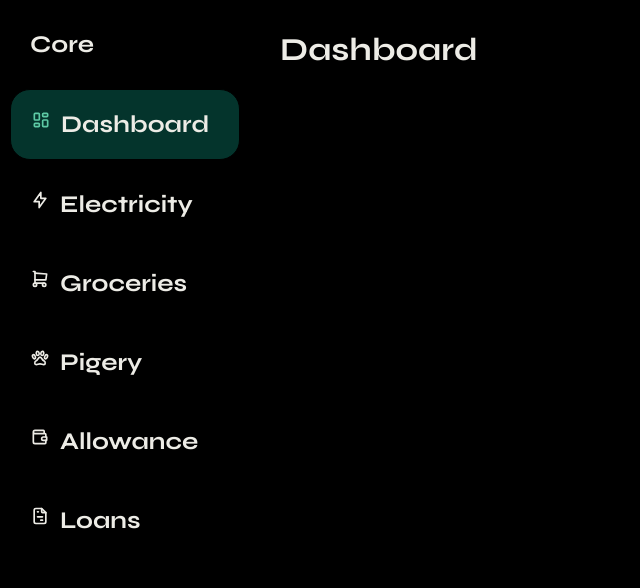
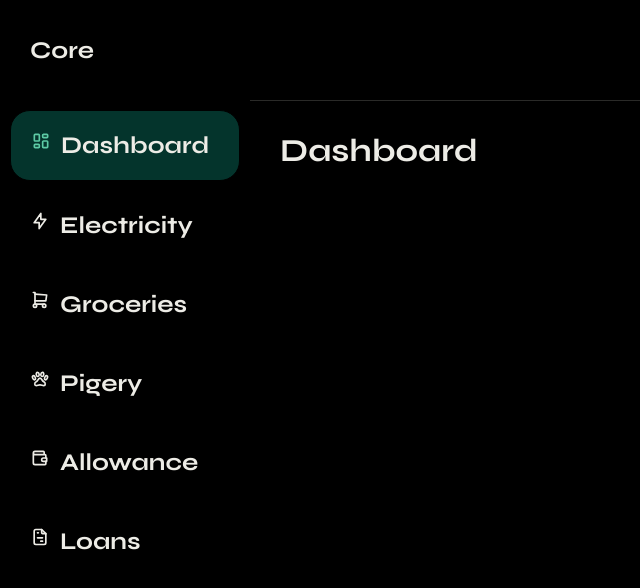
Before and after one commit to Shua-ro/Core, a plain HTML site: page index.html in a window 1280 px wide. Shown: the whole page, without its empty margins (0-640 px from the left). Drawn offline with Linux system fonts and the light colour scheme.

Commit message:
created a navborder

```diff
--- a/index.html
+++ b/index.html
@@ -167,7 +167,7 @@
 
     <!-- ------RIGHT SIDE CONTENT----- -->
     <div class="main-content">
-      <nav>
+      <nav class="navigation">
 
       </nav>
     <h1 class="content-title">Dashboard</h1>
--- a/style.css
+++ b/style.css
@@ -13,6 +13,11 @@
   grid-template-columns: 250px 1fr;
   overflow: hidden;
 }
+nav {
+  display: flex;
+  align-items: center;
+  height: 100px;
+}
 /* -------Side Panel Style------- */
 .sidebar {
   /*  border: 1px solid white; */
@@ -20,7 +25,7 @@
   height: 100vh;
 }
 .app-title {
-  margin: 30px;
+  margin-left: 30px;
 }
 
 .app-maintabs li {
@@ -54,5 +59,10 @@
 .content-title {
   margin: 30px; /* Should maintain 30px margin horizontal */
 }
-
+nav.navigation {
+  display: flex;
+  align-items: center;
+  height: 100px;
+  border-bottom: 1px solid #2a2a28;
+}
 /* ------Dashboard Style------ */
```
